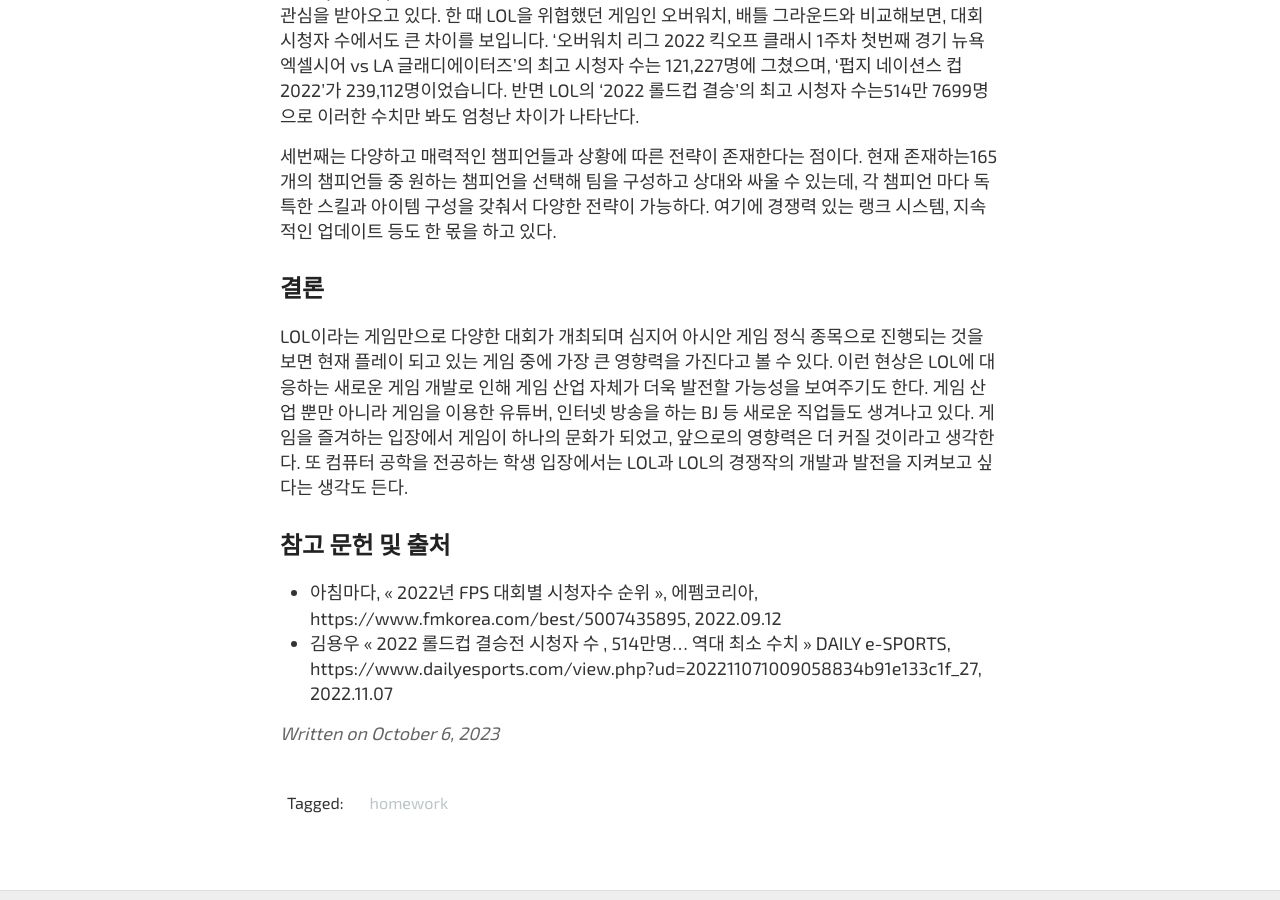
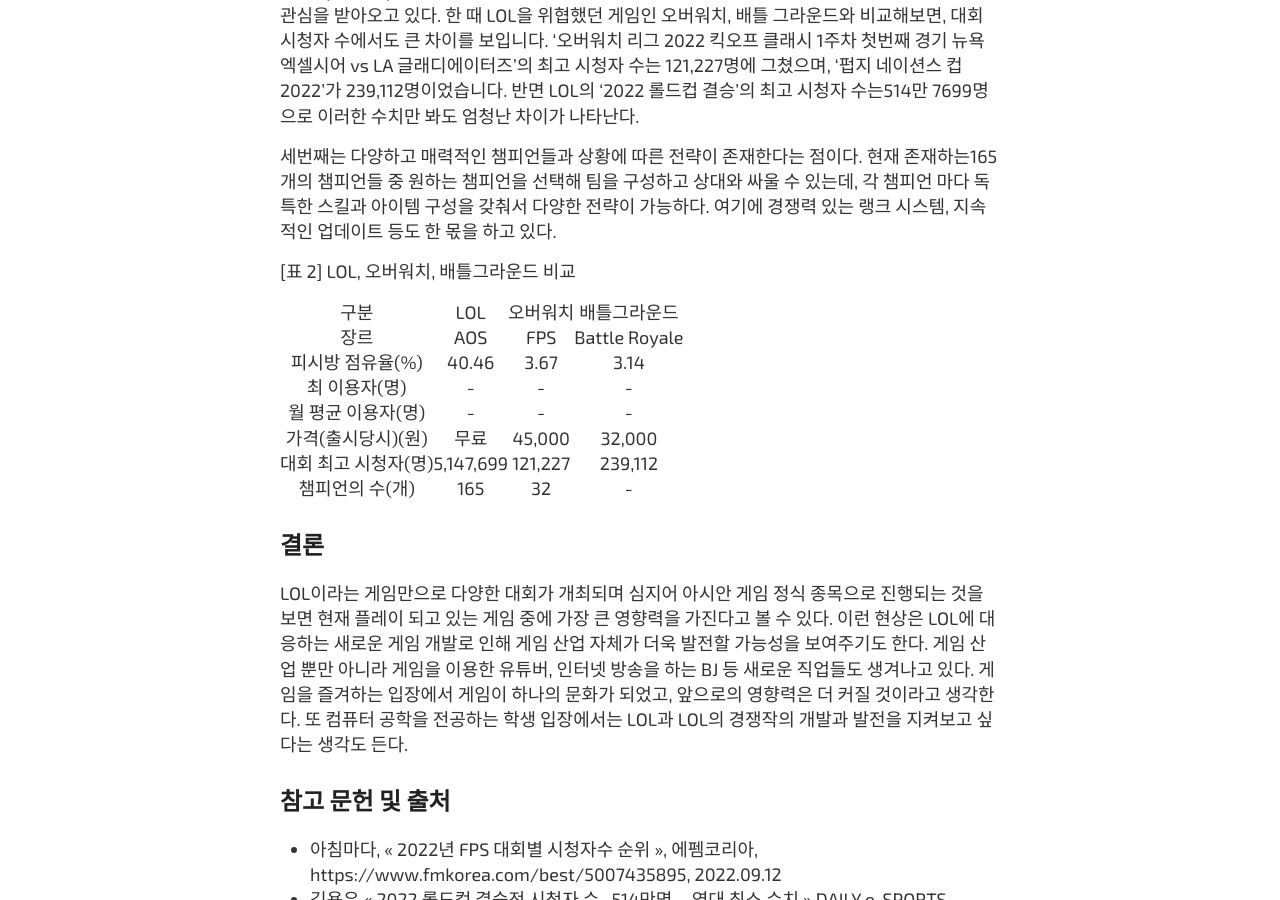
Before and after one commit to Bae-JunSeok/Bae-JunSeok.github.io, a Jekyll site: the page built from _posts/2023-10-06-homework.md, in a window 1280 px wide and 900 px high, scrolled down 1350 px. Built offline with Jekyll 4.4.1, drawn with Linux system fonts in a browser that asks for light colours; some web fonts are replaced.

Commit message:
feat:표2 추가

```diff
--- a/_posts/2023-10-06-homework.md
+++ b/_posts/2023-10-06-homework.md
@@ -38,6 +38,19 @@
  세번째는 다양하고 매력적인 챔피언들과 상황에 따른 전략이 존재한다는 점이다. 현재 존재하는165개의 챔피언들 중 원하는 챔피언을 선택해 팀을 구성하고 상대와 싸울 수 있는데, 각 챔피언 마다 독특한 스킬과 아이템 구성을 갖춰서 다양한 전략이 가능하다.
  여기에 경쟁력 있는 랭크 시스템, 지속적인 업데이트 등도 한 몫을 하고 있다.
 
+ [표 2] LOL, 오버워치, 배틀그라운드 비교
+
+ | 구분	 | LOL	 | 오버워치	 | 배틀그라운드	 |
+| :--: | :--: | :--: | :--: |
+| 장르	 | AOS	 | FPS	 | Battle Royale	 |
+| 피시방 점유율(%)	 | 40.46	 | 3.67	 | 3.14	 |
+| 최 이용자(명)	 | -	 | -	 | -	 |
+| 월 평균 이용자(명)	 | -	 | -	 | -	 |
+| 가격(출시당시)(원)	 | 무료	 | 45,000	 | 32,000	 |
+| 대회 최고 시청자(명)	 | 5,147,699	 | 121,227	 | 239,112	 |
+| 챔피언의 수(개)	 | 165	 | 32	 | -	 |
+
+
 ## 결론
  LOL이라는 게임만으로 다양한 대회가 개최되며 심지어 아시안 게임 정식 종목으로 진행되는 것을 보면 현재 플레이 되고 있는 게임 중에 가장 큰 영향력을 가진다고 볼 수 있다. 이런 현상은 LOL에 대응하는 새로운 게임 개발로 인해 게임 산업 자체가 더욱 발전할 가능성을 보여주기도 한다. 게임 산업 뿐만 아니라 게임을 이용한 유튜버, 인터넷 방송을 하는 BJ 등 새로운 직업들도 생겨나고 있다. 게임을 즐겨하는 입장에서 게임이 하나의 문화가 되었고, 앞으로의 영향력은 더 커질 것이라고 생각한다. 또 컴퓨터 공학을 전공하는 학생 입장에서는 LOL과 LOL의 경쟁작의 개발과 발전을 지켜보고 싶다는 생각도 든다.
 
```
